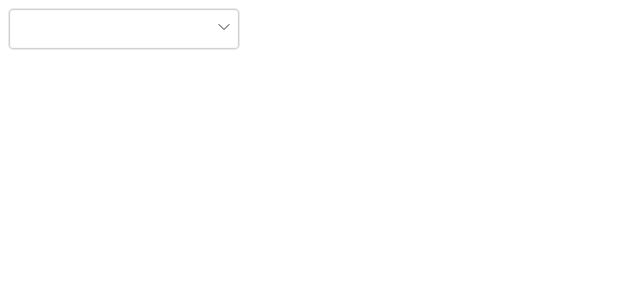
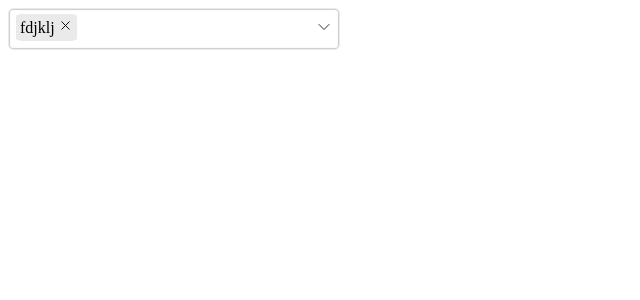
Before and after one commit to cosarty/lemon, a Vue app: page / in a window 1280 px wide. Shown: the top 300 px of the page, without its empty margins (0-640 px from the left). Built offline with nearby package versions, Linux system fonts and the light colour scheme.

Commit message:
select完善

```diff
--- a/packages/components/select-option/select-option.scss
+++ b/packages/components/select-option/select-option.scss
@@ -23,5 +23,10 @@ $select-option-item-default-height:30px;
     &--checked{
       background-color: var(--le-accents-2);
     }
+    &--disabled{
+      cursor: not-allowed;
+      background-color: var(--le-accents-1);
+      color:var(--le-accents-4) ;
+    }
   }
 }
--- a/packages/components/select-option/select-option.vue
+++ b/packages/components/select-option/select-option.vue
@@ -1,5 +1,8 @@
 <template>
-  <div :class="bem('item', { checked: checked })" @click="updateValue">
+  <div
+    :class="bem('item', { checked: checked, disabled: disabled })"
+    @click="updateValue"
+  >
     <slot></slot>
   </div>
 </template>
@@ -43,8 +46,10 @@ export default defineComponent({
       getlable.value &&
       prent!.updateDepends({ lable: getlable.value!, value: props.value })
 
-    const updateValue = () =>
+    const updateValue = () => {
+      if (props.disabled) return
       props.value && prent!.updatePrentValue(props.value)
+    }
 
     onMounted(() => {
       updateprentDependens()
--- a/packages/components/select/select.scss
+++ b/packages/components/select/select.scss
@@ -23,7 +23,11 @@ $select-default-font-size: 17px;
 
     &--disabled {
       cursor: not-allowed;
-      background-color: var(--le-accents-3);
+      background-color: var(--le-accents-1);
+      input{
+        color:var(--le-accents-4) ;
+        cursor: not-allowed !important;
+      }
     }
     &--active{
       box-shadow: 0 0 1px 1px inset var(--le-success-light);
@@ -58,15 +62,23 @@ $select-default-font-size: 17px;
       padding-left: 6px;
       font-size: var(--select-default-font-size);
       max-width: calc(var(--select-default-width));
+      background-color: transparent;
+
     }
   }
 
   &__multiple{
     min-height: var(--select-default-height);
     width: calc(var(--select-default-width));
+    overflow: hidden;
     box-sizing: border-box;
     padding-top: 5px;
     padding-left: 5px;
+    >div{
+     height:calc(var(--select-default-height) - 10px) ;
+     line-height: 1.7em;
+     color:var(--le-accents-3) ;
+    }
 
 
     &__item{
--- a/packages/components/select/select.ts
+++ b/packages/components/select/select.ts
@@ -20,7 +20,7 @@ export const selectProps = {
   modelValue: unknowProps,
   multiple: turthProps(false),
   clearable: turthProps(false),
-  width: NumericProps(140),
+  width: NumericProps(160),
   placeholder: StringProps('请输入'),
   disabled: turthProps(false)
 }
--- a/packages/components/select/select.vue
+++ b/packages/components/select/select.vue
@@ -1,20 +1,29 @@
 <template>
   <div
-    :class="bem('wrapper', { active: dropdownVisible })"
+    :class="bem('wrapper', { active: dropdownVisible, disabled: disabled })"
+    :style="{ '--select-default-width': addUnit(width) }"
     ref="prentRef"
     @click.stop="selectClickHandle"
   >
     <div :class="bem('content')">
       <div :class="bem('input')" v-if="!multiple">
-        <input type="text" readonly :value="prentValue" />
+        <input
+          type="text"
+          readonly
+          :value="checkedLable[0].value"
+          :placeholder="placeholder"
+        />
       </div>
       <div v-else :class="bem('multiple')">
+        <div v-if="!checkedLable || checkedLable.length === 0">
+          {{ placeholder }}
+        </div>
         <span
           :class="bem('multiple__item')"
-          v-for="(item, index) in prentValue"
+          v-for="(item, index) in checkedLable"
           :key="index"
-          @click.stop="clearItem(item)"
-          >{{ item }}<clear-icon v-if="clearable"
+          @click.stop="clearItem(item.value)"
+          >{{ item.lable }}<clear-icon v-if="clearable"
         /></span>
       </div>
     </div>
@@ -33,8 +42,16 @@
 </template>
 
 <script lang="ts">
-import { defineComponent, nextTick, ref, provide, watch, readonly } from 'vue'
-import { createName, createBEM, useRect } from '../utils'
+import {
+  defineComponent,
+  nextTick,
+  ref,
+  provide,
+  watch,
+  computed,
+  CSSProperties
+} from 'vue'
+import { createName, createBEM, useRect, addUnit } from '../utils'
 import arrowIcon from './arrow-icon.vue'
 import clearIcon from './clear-icon.vue'
 import selectDropdown from './select-dropdown.vue'
@@ -65,7 +82,12 @@ export default defineComponent({
     const setdepend = ref<dependType[]>([])
     const prentValue = ref<any[] | any>(props.modelValue)
 
+    const checkedLable = computed(() =>
+      setdepend.value.filter((i) => prentValue.value.includes(i.value))
+    )
+
     const selectClickHandle = () => {
+      if (props.disabled) return
       updateDropdownStatus()
 
       dropdownVisible.value = !dropdownVisible.value
@@ -95,6 +117,8 @@ export default defineComponent({
       } else {
         prentValue.value = value
       }
+
+      emit('change', value)
     }
 
     const updateDepends = (value: dependType) => {
@@ -107,11 +131,30 @@ export default defineComponent({
       }
     }
 
-    const clearItem = (value: unknown) => updatePrentValue(value)
+    const clearItem = (value: unknown) => {
+      if (props.disabled) return
+      updatePrentValue(value)
+    }
+
+    watch(
+      () => props.modelValue,
+      (cur) => {
+        if (props.multiple) {
+          if (Array.isArray(cur)) {
+            prentValue.value = props.modelValue
+          } else {
+            prentValue.value = [props.modelValue]
+          }
+        }
+      },
+      {
+        immediate: true
+      }
+    )
+
     watch(prentValue, (cur) => {
       ;(selectDropdownRef.value as any).setPosition()
       emit('update:modelValue', cur)
-      emit('change', cur)
     })
 
     provide(selectKey, {
@@ -128,7 +171,9 @@ export default defineComponent({
       dropdownWidth,
       selectDropdownRef,
       prentValue,
-      clearItem
+      clearItem,
+      checkedLable,
+      addUnit
     }
   }
 })
--- a/src/App.vue
+++ b/src/App.vue
@@ -1,10 +1,17 @@
 <template>
   <div>
-    <le-select v-model="checked" multiple clearable>
+    <le-select
+      v-model="checked"
+      clearable
+      multiple
+      placeholder="hhhh"
+      @change="handleChange"
+      width="300"
+    >
       <le-select-option :value="1">1</le-select-option>
       <le-select-option :value="3">2</le-select-option>
       <le-select-option :value="4">kgfl;fjkljh</le-select-option>
-      <le-select-option :value="438279">kgkls</le-select-option>
+      <le-select-option :value="438279" disabled>kgkls</le-select-option>
       <le-select-option value="543">fdjklj</le-select-option>
       <le-select-option value="87">gjfkdl</le-select-option>
       <le-select-option value="gjfkdl">gfjdl</le-select-option>
@@ -19,13 +26,17 @@ import { defineComponent, ref, watch } from 'vue'
 // import { useCurrentInstance } from '../packages/hooks'
 export default defineComponent({
   setup() {
-    const checked = ref()
+    const checked = ref('543')
 
     watch(checked, (cc) => {
       console.log(checked.value)
     })
 
-    return { checked }
+    const handleChange = (v: any) => {
+      console.log(v)
+    }
+
+    return { checked, handleChange }
   }
 })
 </script>
```
Also changed, not shown: packages/components/select-option/var.scss (deleted).
